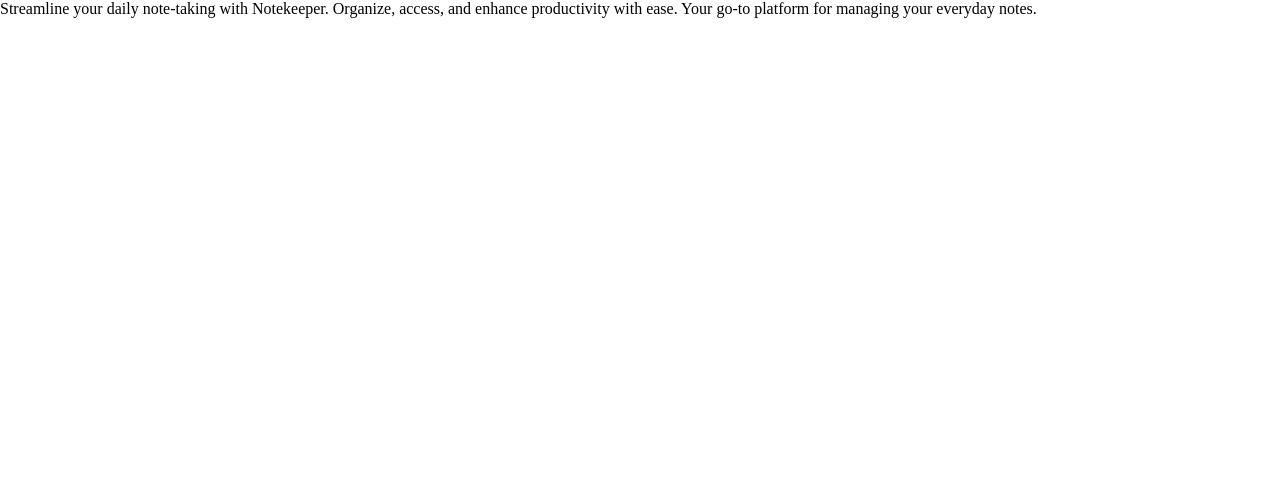
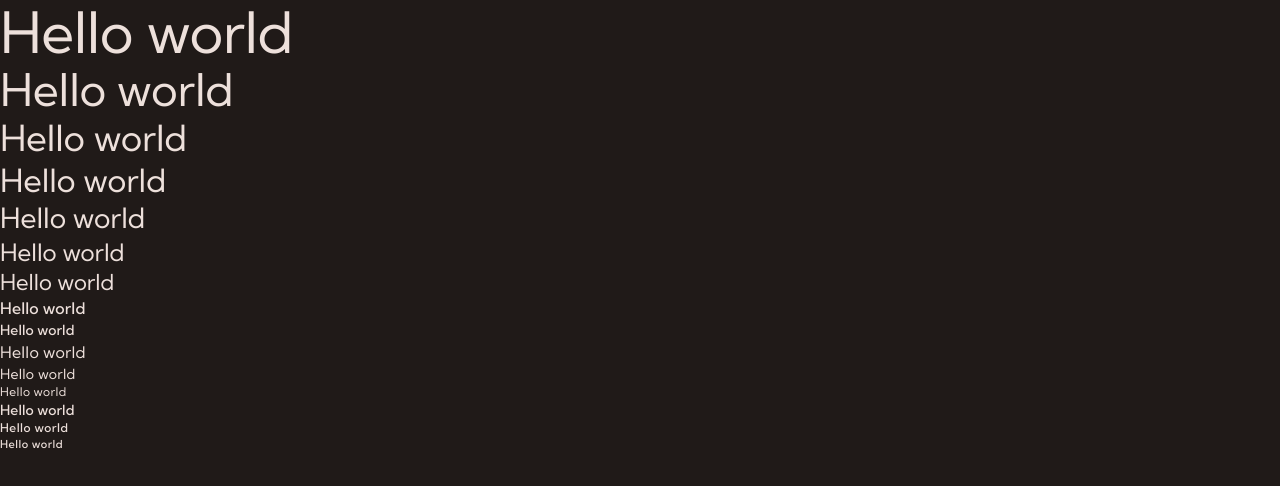
Before and after one commit to yarasa27/Create-Read-Update-Delete-CRUD-in-JavaScript-Note-Taking-App, a plain HTML site: page index.html in a window 1280 px wide. Drawn offline with nearby package versions, Linux system fonts and the light colour scheme.

Commit message:
typography

```diff
--- a/index.html
+++ b/index.html
@@ -1,5 +1,5 @@
 <!DOCTYPE html>
-<html lang="en">
+<html lang="en" data-theme="dark">
 <head>
     <meta charset="UTF-8">
     <meta name="viewport" content="width=device-width, initial-scale=1.0">
@@ -10,7 +10,7 @@
     -->
     <title>Notekeeper - Your Everyday Notes | Effortless Note-Taking</title>
     <meta name="title" content="Notekeeper - Your Everyday Notes | Effortless Note-Taking">
-    <meta class="description">Streamline your daily note-taking with Notekeeper. Organize, access, and enhance productivity with ease. Your go-to platform for managing your everyday notes.</meta>
+    <meta class="description" content="Streamline your daily note-taking with Notekeeper. Organize, access, and enhance productivity with ease. Your go-to platform for managing your everyday notes."></meta>
 
     <!--
         - favicon
@@ -46,6 +46,24 @@
     <script type="module" src="./src/js/app.js"></script>
 </head>
 <body>
+    <p class="text-display-large">Hello world</p>
+    <p class="text-display-medium">Hello world</p>
+    <p class="text-display-small">Hello world</p>
 
+    <p class="text-headline-large">Hello world</p>
+    <p class="text-headline-medium">Hello world</p>
+    <p class="text-headline-small">Hello world</p>
+
+    <p class="text-title-large">Hello world</p>
+    <p class="text-title-medium">Hello world</p>
+    <p class="text-title-small">Hello world</p>
+
+    <p class="text-body-large">Hello world</p>
+    <p class="text-body-medium">Hello world</p>
+    <p class="text-body-small">Hello world</p>
+
+    <p class="text-label-large">Hello world</p>
+    <p class="text-label-medium">Hello world</p>
+    <p class="text-label-small">Hello world</p>
 </body>
 </html>
--- a/src/css/style.css
+++ b/src/css/style.css
@@ -232,14 +232,58 @@ li { list-style: none; }
 a, img, span, input, button, textarea{
   display: block;
 }
-
+a{
+  color: inherit;
+  text-decoration: none;
+}
+img{
+    height: auto;
+}
+input, textarea, button{
+  background: none;
+  border: none;
+  font: inherit;
+}
+button{
+  cursor: pointer;
+}
+input, textarea{
+  width: 100%;
+}
+input, textarea, [contenteditable="true"] {
+  outline: none;
+}
+textarea{
+  resize: vertical;
+}
 
 
 /*-----------------------------------*\
   #BASE
 \*-----------------------------------*/
 
-
+:where(input, textarea)::placeholder{
+  color: currentColor;
+}
+button:disabled{
+  pointer-events: none;
+}
+html{
+  font-family: var(--font-primary);
+  font-size: var(--fs-base);
+  scroll-behavior: smooth;
+  -webkit-tap-highlight-color: transparent;
+}
+body{
+  background-color: var(--background);
+  color: var(--on-background);
+  font-size: var(--fs-body-medium);
+  line-height: var(--lh-base);
+}
+::selection{
+  background-color: var(--primary);
+  color: var(--on-primary);
+}
 
 
 
@@ -247,7 +291,94 @@ a, img, span, input, button, textarea{
   #TYPOGRAPHY
 \*-----------------------------------*/
 
+.text-display-large{
+  font-size: var(--fs-display-large);
+  line-height: var(--lh-display-large);
+  font-weight: var(--fw-regular);
+  letter-spacing: var(--ls-n-025);
+}
+.text-display-medium{
+  font-size: var(--fs-display-medium);
+  line-height: var(--lh-display-medium);
+  font-weight: var(--fw-regular);
+}
+.text-display-small{
+  font-size: var(--fs-display-small);
+  line-height: var(--lh-display-small);
+  font-weight: var(--fw-regular);
+}
 
+.text-headline-large{
+  font-size: var(--fs-headline-large);
+  line-height: var(--lh-headline-large);
+  font-weight: var(--fw-regular);
+}
+.text-headline-medium{
+  font-size: var(--fs-headline-medium);
+  line-height: var(--lh-headline-medium);
+  font-weight: var(--fw-regular);
+}
+.text-headline-small{
+  font-size: var(--fs-headline-small);
+  line-height: var(--lh-headline-small);
+  font-weight: var(--fw-regular);
+}
+
+.text-title-large{
+  font-size: var(--fs-title-large);
+  line-height: var(--lh-title-large);
+  font-weight: var(--fw-regular);
+}
+.text-title-medium{
+  font-size: var(--fs-title-medium);
+  line-height: var(--lh-title-medium);
+  font-weight: var(--fw-medium);
+  letter-spacing: var(--ls-p-015);
+}
+.text-title-small{
+  font-size: var(--fs-title-small);
+  line-height: var(--lh-title-small);
+  font-weight: var(--fw-medium);
+  letter-spacing: var(--ls-p-010);
+}
+
+.text-body-large{
+  font-size: var(--fs-body-large);
+  line-height: var(--lh-body-large);
+  font-weight: var(--fw-regular);
+  letter-spacing: var(--ls-p-025);
+}
+.text-body-medium{
+  font-size: var(--fs-body-medium);
+  line-height: var(--lh-body-medium);
+  font-weight: var(--fw-regular);
+  letter-spacing: var(--ls-p-025);
+}
+.text-body-small{
+  font-size: var(--fs-body-small);
+  line-height: var(--lh-body-small);
+  font-weight: var(--fw-regular);
+  letter-spacing: var(--ls-p-040);
+}
+
+.text-label-large{
+  font-size: var(--fs-label-large);
+  line-height: var(--lh-label-large);
+  font-weight: var(--fw-medium);
+  letter-spacing: var(--ls-p-010);
+}
+.text-label-medium{
+  font-size: var(--fs-label-medium);
+  line-height: var(--lh-label-medium);
+  font-weight: var(--fw-medium);
+  letter-spacing: var(--ls-p-050);
+}
+.text-label-small{
+  font-size: var(--fs-label-small);
+  line-height: var(--lh-label-small);
+  font-weight: var(--fw-medium);
+  letter-spacing: var(--ls-p-050);
+}
 
 
 
```
